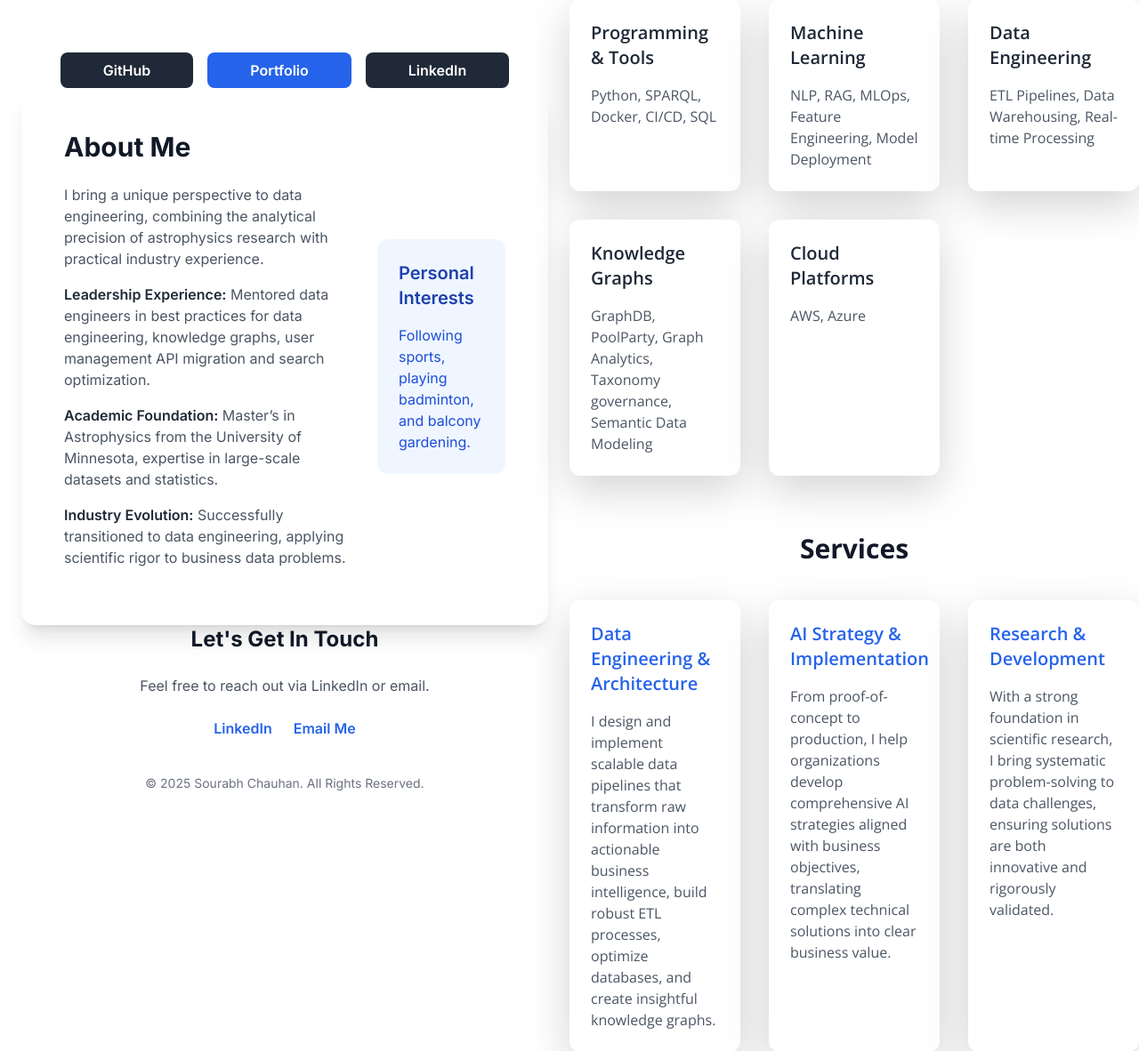
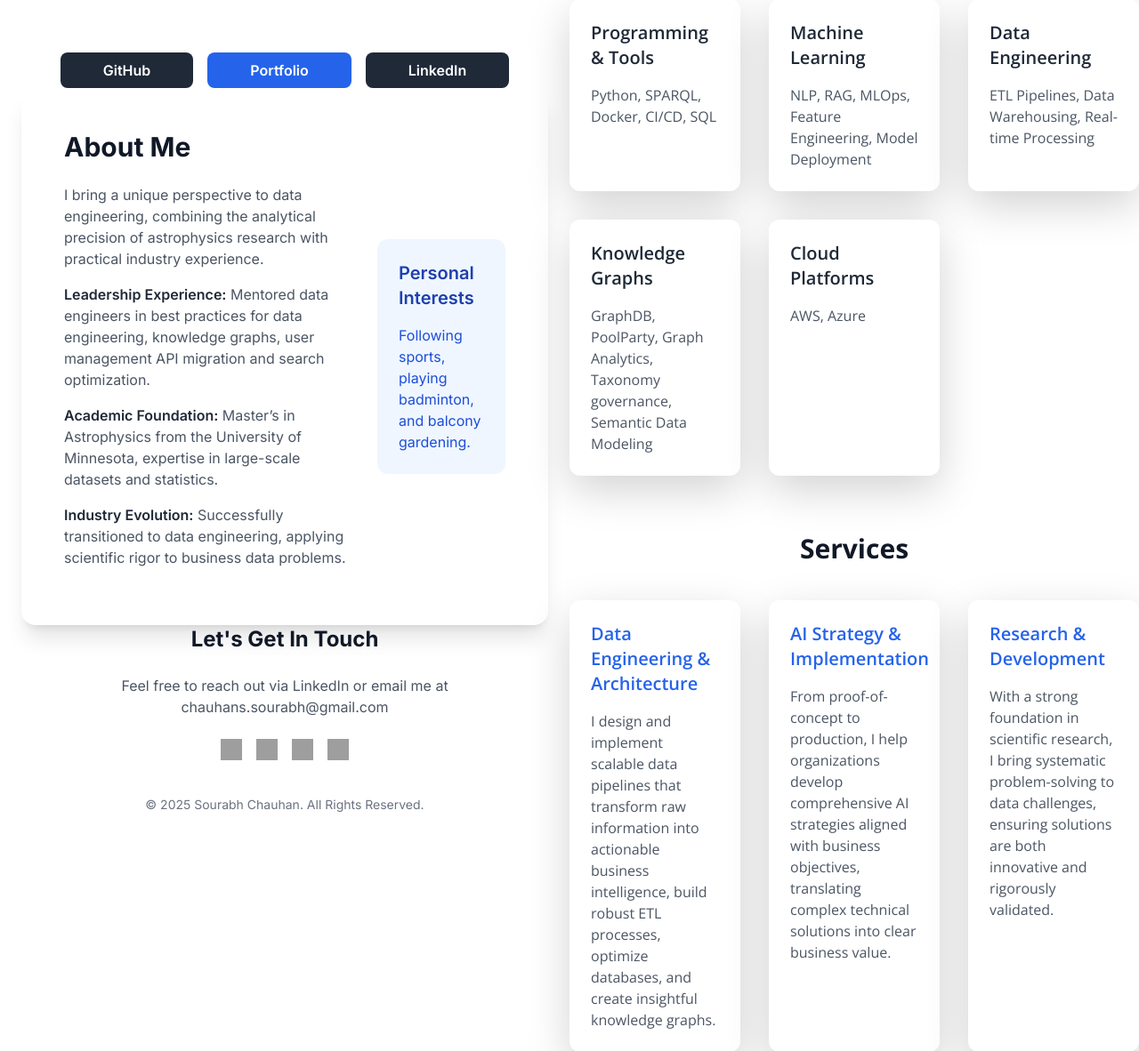
Before and after one commit to sourabhsc/portflolio-sc, a Flask app: page / in a window 1280 px wide. Shown: the part 497-1679 px from the top of the page at 89% size. Run offline with Flask 3, Linux system fonts and the light colour scheme; some libraries are stand-ins or nearby versions; grey boxes are pictures that could not be loaded.

Commit message:
Update contact.html

```diff
--- a/portfolio-sc/templates/partials/contact.html
+++ b/portfolio-sc/templates/partials/contact.html
@@ -1,10 +1,22 @@
 <!-- Contact Section -->
 <footer class="text-center">
     <h2 class="text-2xl font-bold text-gray-900 mb-4">Let's Get In Touch</h2>
-    <p class="text-gray-600 mb-6">Feel free to reach out via LinkedIn or email.</p>
-    <div class="flex justify-center gap-6">
-        <a href="http://in.linkedin.com/in/sourabh-singh-chauhan/" target="_blank" class="text-blue-600 hover:text-blue-800 font-semibold">LinkedIn</a>
-        <a href="mailto:chauhans.sourabh@gmail.com?Subject=Hello%20Sourabh%20-from-website" class="text-blue-600 hover:text-blue-800 font-semibold">Email Me</a>
-    </div>
+    <p class="text-gray-600 mb-6">Feel free to reach out via LinkedIn or email me at chauhans.sourabh@gmail.com </p>
+
+     <!-- Social Icons -->
+            <div class="flex justify-center gap-4 mb-8">
+                <a href="https://github.com/sourabhsc" target="_blank">
+                    <img src="static/images/github.svg" class="w-6 h-6">
+                </a>
+                <a href="https://www.linkedin.com/in/sourabh-singh-chauhan/" target="_blank">
+                    <img src="static/images/linkedin-logo.svg" class="w-6 h-6">
+                </a>
+                <a href="https://twitter.com/chauhanssourabh" target="_blank">
+                    <img src="static/images/twitter.svg" class="w-6 h-6">
+                </a>
+                <a href="https://www.instagram.com/sourabhsc/" target="_blank">
+                    <img src="static/images/insta.svg" class="w-6 h-6">
+                </a>
+            </div>
     <p class="mt-10 text-sm text-gray-500">&copy; 2025 Sourabh Chauhan. All Rights Reserved.</p>
 </footer>
```
